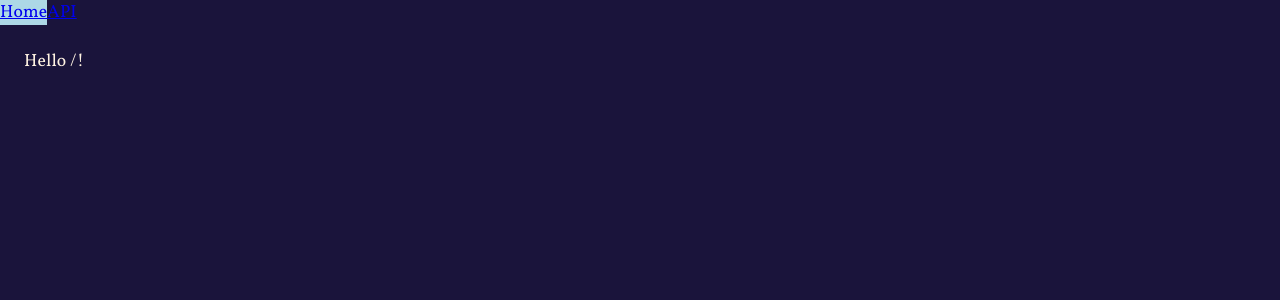
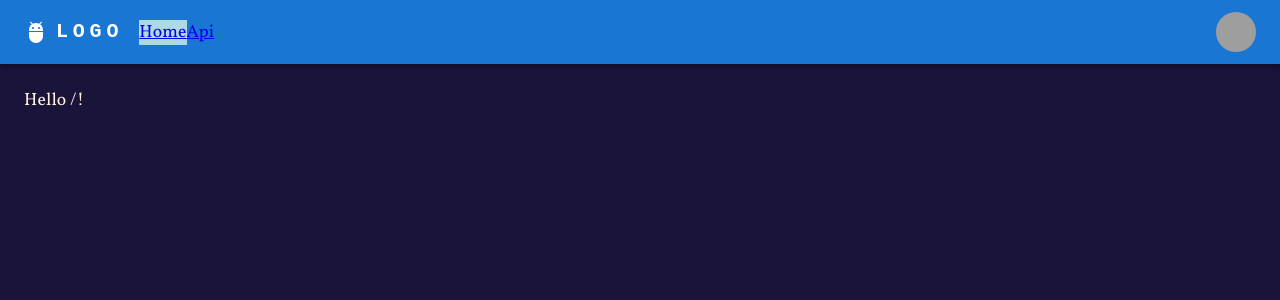
Before and after one commit to itolog/app-convertapitos, a React (Vite) app: page / in a window 1280 px wide. Shown: the top 300 px of the page. Built offline with nearby package versions, Linux system fonts and the light colour scheme; grey boxes are pictures that could not be loaded.

Commit message:
added useNavigationItems

```diff
--- a/src/components/CoAppBar/CoAppBar.tsx
+++ b/src/components/CoAppBar/CoAppBar.tsx
@@ -1,16 +1,156 @@
 import { Link } from "@tanstack/react-router";
+import { MouseEvent, useState } from "react";
 
-const CoAppBar = () => {
+import useNavigationItems from "@/hooks/navigations/useNavigationItems.tsx";
+
+import AdbIcon from "@mui/icons-material/Adb";
+import MenuIcon from "@mui/icons-material/Menu";
+import AppBar from "@mui/material/AppBar";
+import Avatar from "@mui/material/Avatar";
+import Box from "@mui/material/Box";
+import Container from "@mui/material/Container";
+import IconButton from "@mui/material/IconButton";
+import Menu from "@mui/material/Menu";
+import MenuItem from "@mui/material/MenuItem";
+import Toolbar from "@mui/material/Toolbar";
+import Tooltip from "@mui/material/Tooltip";
+import Typography from "@mui/material/Typography";
+
+const pages = ["Products", "Pricing", "Blog"];
+const settings = ["Profile", "Account", "Dashboard", "Logout"];
+
+function CoAppBar() {
+  const [anchorElNav, setAnchorElNav] = useState<null | HTMLElement>(null);
+  const [anchorElUser, setAnchorElUser] = useState<null | HTMLElement>(null);
+  const navigations = useNavigationItems();
+  const handleOpenNavMenu = (event: MouseEvent<HTMLElement>) => {
+    setAnchorElNav(event.currentTarget);
+  };
+  const handleOpenUserMenu = (event: MouseEvent<HTMLElement>) => {
+    setAnchorElUser(event.currentTarget);
+  };
+
+  const handleCloseNavMenu = () => {
+    setAnchorElNav(null);
+  };
+
+  const handleCloseUserMenu = () => {
+    setAnchorElUser(null);
+  };
+
   return (
-    <div className="p-2 flex gap-2">
-      <Link to="/" className="[&.active]:font-bold">
-        Home
-      </Link>
-      <Link to="/api" className="[&.active]:font-bold">
-        API
-      </Link>
-    </div>
+    <AppBar position="static">
+      <Container maxWidth="xl">
+        <Toolbar disableGutters>
+          <AdbIcon sx={{ display: { xs: "none", md: "flex" }, mr: 1 }} />
+          <Typography
+            variant="h6"
+            noWrap
+            component="a"
+            href="#app-bar-with-responsive-menu"
+            sx={{
+              mr: 2,
+              display: { xs: "none", md: "flex" },
+              fontFamily: "monospace",
+              fontWeight: 700,
+              letterSpacing: ".3rem",
+              color: "inherit",
+              textDecoration: "none",
+            }}>
+            LOGO
+          </Typography>
+
+          <Box sx={{ flexGrow: 1, display: { xs: "flex", md: "none" } }}>
+            <IconButton
+              size="large"
+              aria-label="account of current user"
+              aria-controls="menu-appbar"
+              aria-haspopup="true"
+              onClick={handleOpenNavMenu}
+              color="inherit">
+              <MenuIcon />
+            </IconButton>
+            <Menu
+              id="menu-appbar"
+              anchorEl={anchorElNav}
+              anchorOrigin={{
+                vertical: "bottom",
+                horizontal: "left",
+              }}
+              keepMounted
+              transformOrigin={{
+                vertical: "top",
+                horizontal: "left",
+              }}
+              open={Boolean(anchorElNav)}
+              onClose={handleCloseNavMenu}
+              sx={{
+                display: { xs: "block", md: "none" },
+              }}>
+              {pages.map((page) => (
+                <MenuItem key={page} onClick={handleCloseNavMenu}>
+                  <Typography textAlign="center">{page}</Typography>
+                </MenuItem>
+              ))}
+            </Menu>
+          </Box>
+          <AdbIcon sx={{ display: { xs: "flex", md: "none" }, mr: 1 }} />
+          <Typography
+            variant="h5"
+            noWrap
+            component="a"
+            href="#app-bar-with-responsive-menu"
+            sx={{
+              mr: 2,
+              display: { xs: "flex", md: "none" },
+              flexGrow: 1,
+              fontFamily: "monospace",
+              fontWeight: 700,
+              letterSpacing: ".3rem",
+              color: "inherit",
+              textDecoration: "none",
+            }}>
+            LOGO
+          </Typography>
+          <Box sx={{ flexGrow: 1, display: { xs: "none", md: "flex" } }}>
+            {navigations.map((page) => (
+              <Link key={page.label} to={page.to} className="[&.active]:font-bold">
+                {page.label}
+              </Link>
+            ))}
+          </Box>
+
+          <Box sx={{ flexGrow: 0 }}>
+            <Tooltip title="Open settings">
+              <IconButton onClick={handleOpenUserMenu} sx={{ p: 0 }}>
+                <Avatar alt="Remy Sharp" src="/static/images/avatar/2.jpg" />
+              </IconButton>
+            </Tooltip>
+            <Menu
+              sx={{ mt: "45px" }}
+              id="menu-appbar"
+              anchorEl={anchorElUser}
+              anchorOrigin={{
+                vertical: "top",
+                horizontal: "right",
+              }}
+              keepMounted
+              transformOrigin={{
+                vertical: "top",
+                horizontal: "right",
+              }}
+              open={Boolean(anchorElUser)}
+              onClose={handleCloseUserMenu}>
+              {settings.map((setting) => (
+                <MenuItem key={setting} onClick={handleCloseUserMenu}>
+                  <Typography textAlign="center">{setting}</Typography>
+                </MenuItem>
+              ))}
+            </Menu>
+          </Box>
+        </Toolbar>
+      </Container>
+    </AppBar>
   );
-};
-
+}
 export default CoAppBar;
--- /dev/null
+++ b/src/hooks/navigations/types.ts
@@ -0,0 +1,6 @@
+import { LinkProps } from "@tanstack/react-router";
+
+export type Label = "Home" | "Api";
+export interface NavigationItem extends LinkProps {
+  label: Label;
+}
--- /dev/null
+++ b/src/hooks/navigations/useNavigationItems.tsx
@@ -0,0 +1,16 @@
+import { NavigationItem } from "@/hooks/navigations/types.ts";
+
+const useNavigationItems = (): NavigationItem[] => {
+  return [
+    {
+      to: "/",
+      label: "Home",
+    },
+    {
+      to: "/api",
+      label: "Api",
+    },
+  ];
+};
+
+export default useNavigationItems;
```
